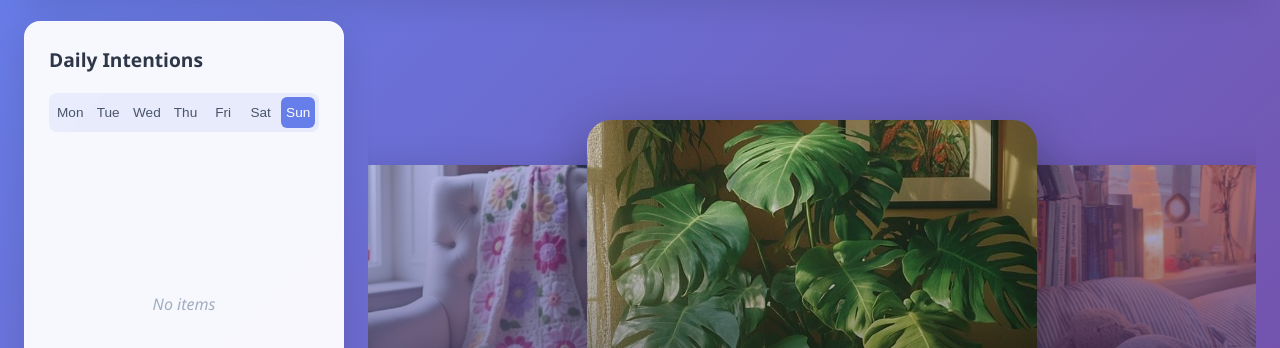
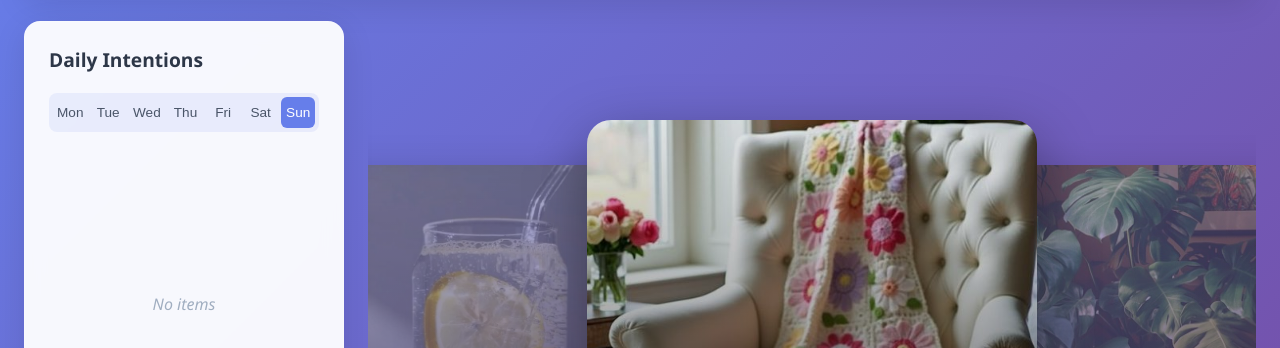
Before and after one commit to schmi-schmi/refocus, a plain HTML site: page index.html in a window 1280 px wide. Shown: the part 108-456 px from the top of the page. Drawn offline with Linux system fonts and the light colour scheme.

Commit message:
Randomise

```diff
--- a/index.html
+++ b/index.html
@@ -473,7 +473,7 @@
             }
         ];
 
-        let currentIndex = 0;
+        let currentIndex = Math.floor(Math.random() * carouselData.length);
         const track = document.getElementById('carousel-track');
         const currentNum = document.getElementById('current-num');
         const totalNum = document.getElementById('total-num');
```
Also changed, not shown: img/_(11).jpg (added), img/_(12).jpg (added).
